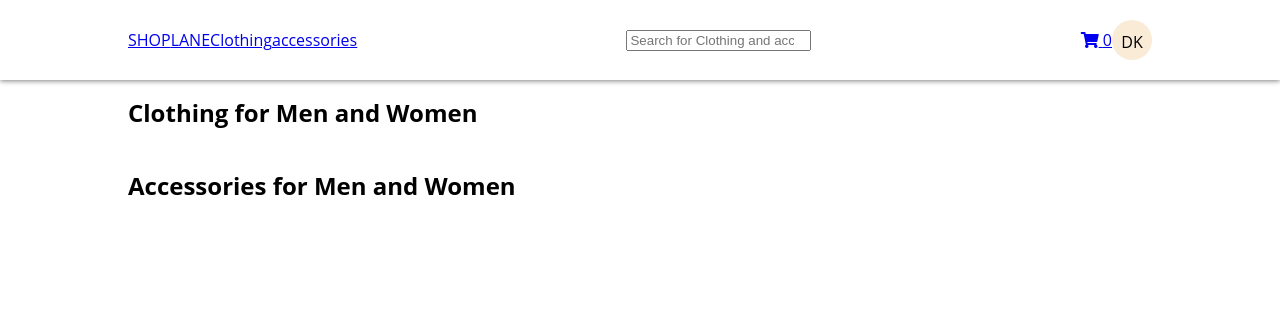
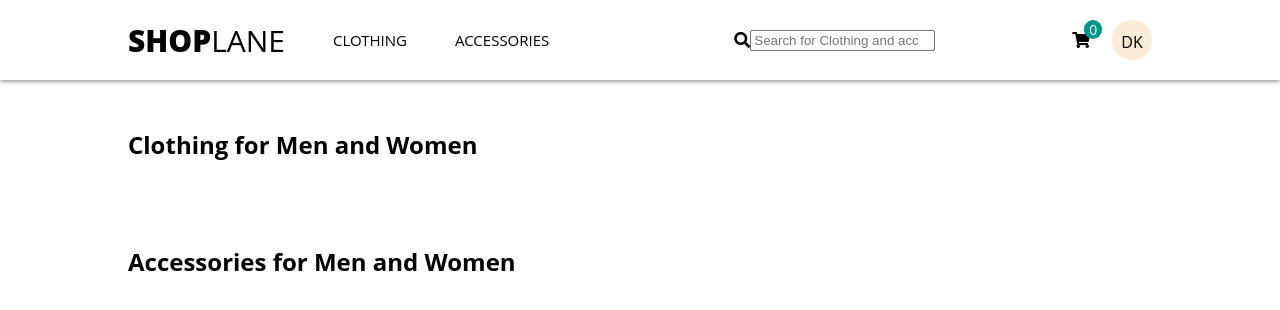
Before and after one commit to deep-khode/JS-Final-Assignment, a plain HTML site: page index.html in a window 1280 px wide. Drawn offline with nearby package versions, Linux system fonts and the light colour scheme; no server answers.

Commit message:
UI changes added

```diff
--- a/index.css
+++ b/index.css
@@ -35,7 +35,7 @@ main{
     justify-content: end;
     align-items: center;
 }
-#search{
+.search{
     display: flex;
     justify-content: center;
     align-items: center;
@@ -61,6 +61,54 @@ main{
 .card{
     box-shadow: 1px 1px 5px #cfbdbd;
     border-radius: 5px;
+}
+.aTag{
+    text-decoration: unset;
+    font-size: 15px;
+    text-transform: uppercase;
+    padding-right: 3rem;
+    color: black;
+}
+.aTag span:first-child{
+    font-weight: 900;
+    font-size: 30px;
+}
+a{
+    text-decoration: none;
+    color: black;
+}
+#addCartCount{
+    background-color: #009688;
+    padding: 0rem 0.3rem;
+    border-radius: 30px;
+    color: white;
+    font-size: 14px;
+    position: relative;
+    top: -11px;
+    right: 10px;
+}
+#productDetails{
+    padding: 0rem 1rem;
+}
+#productDetails h4{
+    font-weight: 600;
+    margin: 0px;
+    font-size: 16px;
+}
+#productDetails h5{
+    margin: 12px 0px;
+}
+#productDetails p{
+    margin: 12px 0px;
+    color: #009688;
+    font-size: 15px;
+    font-weight: 600;
+}
+#Accessories{
+    margin-top: 4rem;
+}
+#Clothing{
+    margin-top: 8rem;
 }
 /* Main View CSS End */
 
--- a/index.html
+++ b/index.html
@@ -16,11 +16,12 @@
     <header id="header">
         <nav id="navBar">
             <div id="leftNav">
-                <a href="/index.html"><span>SHOP</span>LANE</a>
-                <a href="/index.html#Clothing"><span>Clothing</span></a>
-                <a href="/index.html#Accessories"><span></span>accessories</span></a>
+                <a href="/index.html" class="aTag"><span>SHOP</span><span style="font-size:30px">LANE</span></a>
+                <a href="/index.html#Clothing" class="aTag">Clothing</a>
+                <a href="/index.html#Accessories" class="aTag">accessories</a>
             </div>
-            <div id="search">
+            <div class="search">
+                <i class="fas fa-search" aria-hidden="true"></i>
                 <input type="search" placeholder="Search for Clothing and accessories..." id="search">
             </div>
             <div id="rightNav">
--- a/index.js
+++ b/index.js
@@ -13,7 +13,7 @@ $(function() {
                     if(res[i].isAccessory){
                         accessoriesHTML += `<div class="card">
                             <a href="/product/detailView.html?id=${res[i].id}">
-                            <img src="${res[i].preview}" alt="">
+                            <img src="${res[i].preview}" alt="${res[i].name}">
                             </a>
                             <div id="productDetails">
                                 <h4>${res[i].name}</h3>
@@ -24,12 +24,12 @@ $(function() {
                     }else{
                         clothsHTML += `<div class="card">
                             <a href="/product/detailView.html?id=${res[i].id}">
-                            <img src="${res[i].preview}" alt="">
+                            <img src="${res[i].preview}" alt="${res[i].name}">
                             </a>
                             <div id="productDetails">
                                 <h4>${res[i].name}</h3>
                                 <h5>${res[i].brand}</h5>
-                                <p>${res[i].price}</p>
+                                <p>Rs ${res[i].price}</p>
                             </div>
                         </div>`;
                     }
@@ -47,7 +47,7 @@ $(function() {
 
     // Add to cart count
     function addToCardCount(){
-        total = 0;
+        let total = 0;
         let addToCartItemCount = localStorage.getItem('addToCart')?JSON.parse(localStorage.getItem('addToCart')):[];
         for (let i = 0; i < addToCartItemCount.length;i++){
             total += addToCartItemCount[i].total;
```
Also changed, not shown: product/addToCart.html (+4 -3 lines), product/detailView.html (+4 -3 lines), product/order.html (+5 -4 lines).
